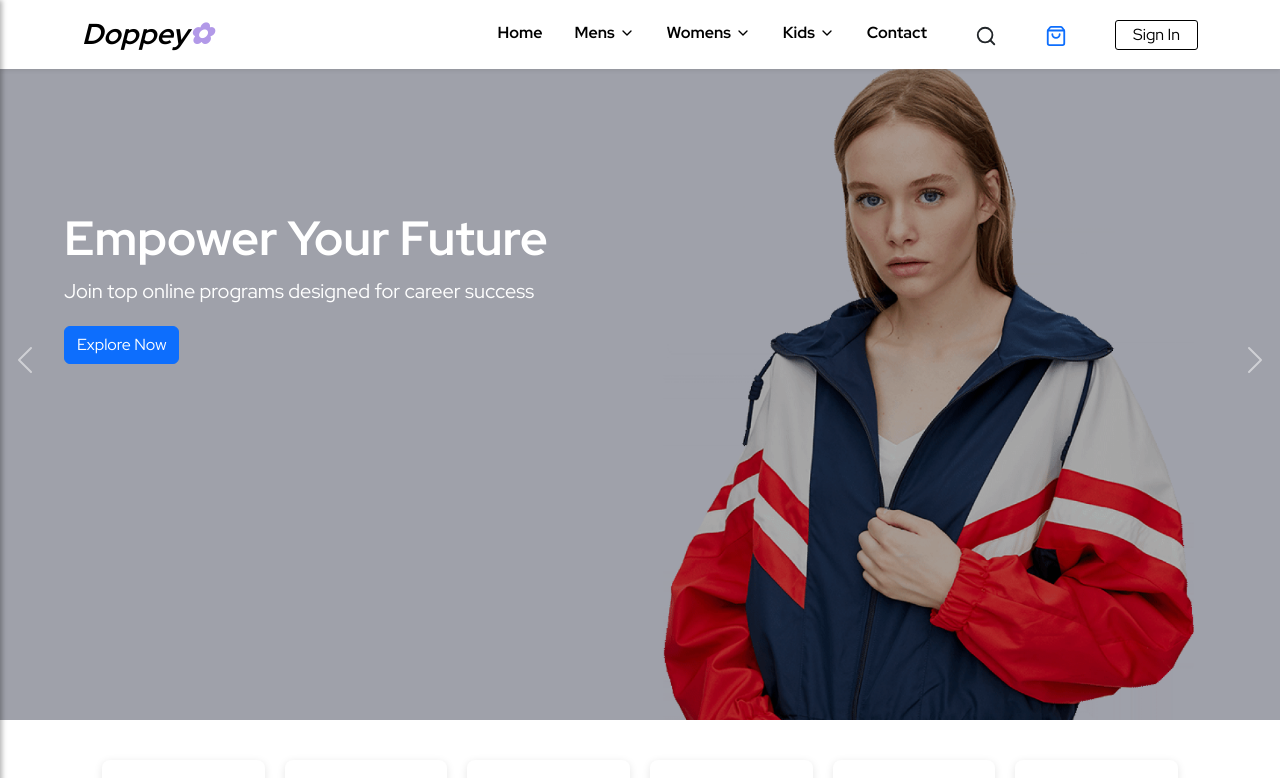
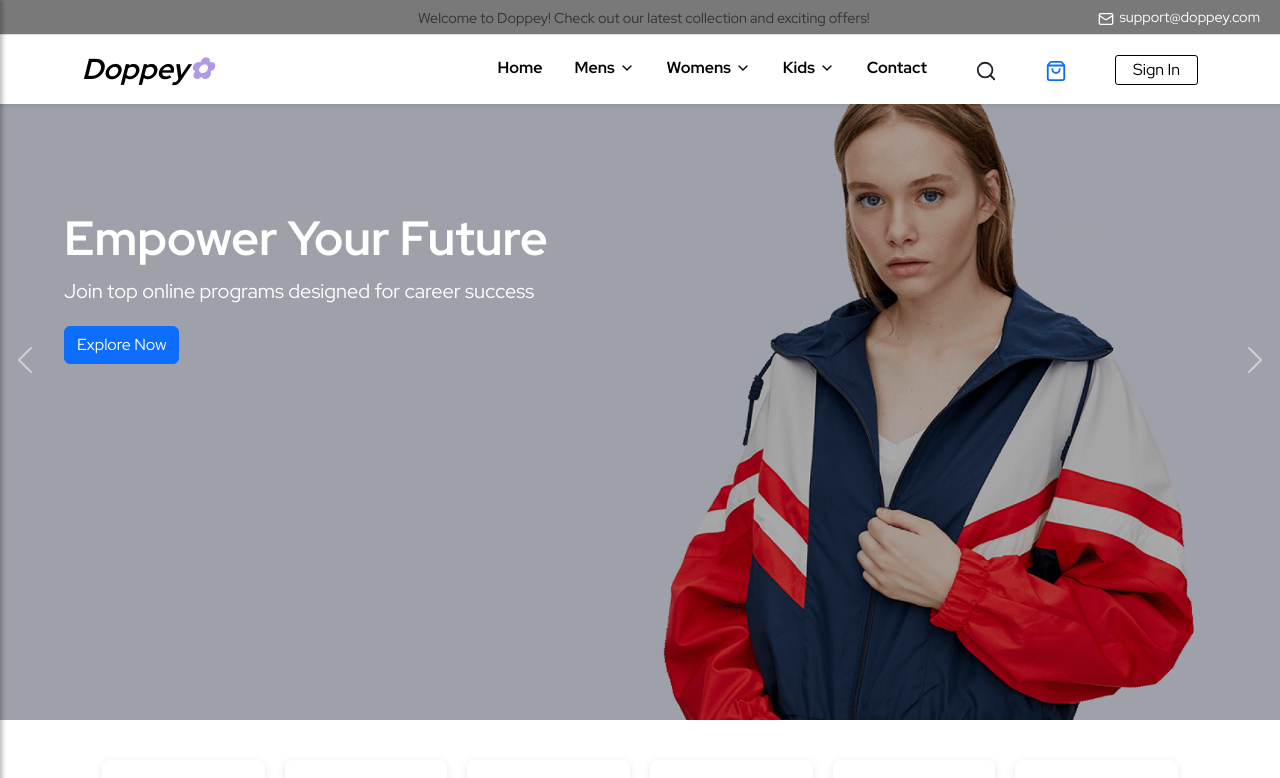
Before and after one commit to faisaldp123/doppey-nextapp, a Next.js app: page / in a window 1280 px wide. Shown: the top 778 px of the page. Built offline with nearby package versions, Linux system fonts and the light colour scheme.

Commit message:
added top header

```diff
--- /dev/null
+++ b/src/components/Home/TopHeader.jsx
@@ -0,0 +1,19 @@
+"use client";
+import styles from "../../styles/TopHeader.module.css";
+import { Mail } from "lucide-react"; // import Mail icon
+
+export default function TopHeader() {
+  return (
+    <div className={styles.topHeader}>
+      <div className={styles.scrollText}>
+        <p>
+          Welcome to Doppey! Check out our latest collection and exciting offers!
+        </p>
+      </div>
+      <div className={styles.staticEmail}>
+        <Mail size={16} style={{ marginRight: "5px" }} />
+        <a href="mailto:support@doppey.com">support@doppey.com</a>
+      </div>
+    </div>
+  );
+}
--- a/src/pages/_app.js
+++ b/src/pages/_app.js
@@ -18,6 +18,7 @@ import "bootstrap/dist/css/bootstrap.min.css";
 // import "bootstrap/dist/js/bootstrap.bundle.min.js";
 import Header from '@/components/Home/Header';
 import Footer from '@/components/Home/Footer';
+import TopHeader from '@/components/Home/TopHeader';
 
 const redhat = Red_Hat_Display({
   subsets: ['latin'],
@@ -42,6 +43,7 @@ export default function App({ Component, pageProps }) {
         <meta name="description" content="Doppey shopping app"/>
       </Head>
       {/* <Provider store={store}> */}
+      <TopHeader/>
         <Header />
         <Component {...pageProps} />
         {/* <MobileBottomNav /> */}
--- a/src/styles/Header.module.css
+++ b/src/styles/Header.module.css
@@ -2,7 +2,7 @@
 .header {
   background-color: #fff;
   position: fixed;
-  top: 0;
+  top: 35px; /* height of topHeader */
   left: 0;
   width: 100%;
   z-index: 9999;
--- /dev/null
+++ b/src/styles/TopHeader.module.css
@@ -0,0 +1,52 @@
+.topHeader {
+  width: 100%;
+  background-color: #797979;
+  display: flex;
+  justify-content: space-between;
+  align-items: center; /* vertically center content */
+  padding: 0 20px; /* remove top/bottom padding */
+  height: 35px; /* fixed height */
+  font-size: 0.9rem;
+  color: #333;
+  border-bottom: 1px solid #ddd;
+  position: fixed;
+  top: 0;
+  left: 0;
+  z-index: 10000;
+}
+
+.scrollText {
+  overflow: hidden;
+  white-space: nowrap;
+  flex: 1;
+  margin-right: 20px;
+}
+
+.scrollText p {
+  display: inline-block;
+  padding-left: 100%;
+  animation: scroll 15s linear infinite;
+  margin: 0; /* remove default p margin */
+  line-height: 35px; /* match header height to center text */
+}
+
+@keyframes scroll {
+  0% { transform: translateX(0%); }
+  100% { transform: translateX(-100%); }
+}
+
+.staticEmail {
+  flex-shrink: 0;
+  font-weight: 500;
+  color: white;
+}
+.staticEmail a {
+  flex-shrink: 0;
+  font-weight: 500;
+  color: white;
+  text-decoration: none;
+}
+.staticEmail a:hover {
+  /* color: teal; */
+  text-decoration: underline;
+}
```
